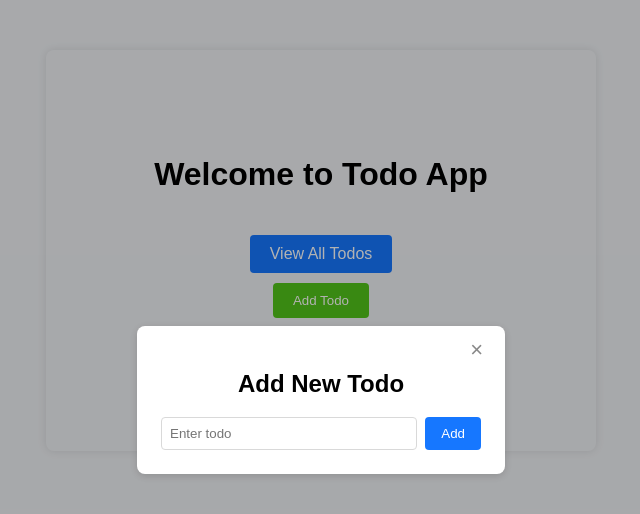
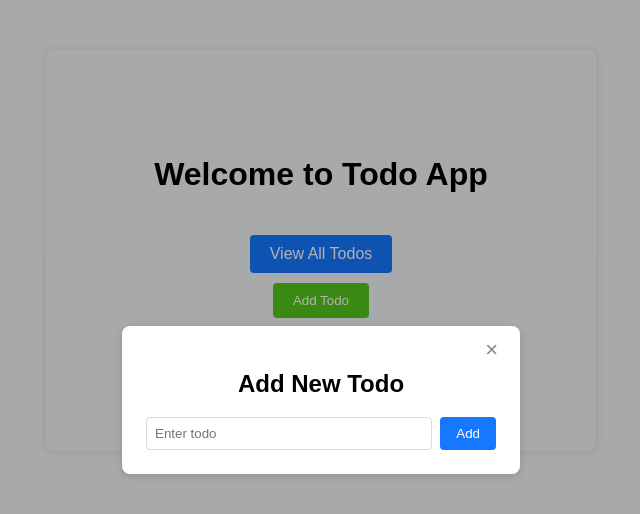
Before and after one commit to corneliusweb/todo-app-monorepo, a React (Vite) app: page / in a window 1280 px wide. Both pictures are taken after a click on the button "Add Todo". Shown: the top 514 px of the page, without its empty margins (319-959 px from the left). Built offline with nearby package versions, Linux system fonts and the light colour scheme.

Commit message:
Adjust add todo modal size

```diff
--- a/src/components/Modal.jsx
+++ b/src/components/Modal.jsx
@@ -17,8 +17,9 @@ const contentStyle = {
   background: 'white',
   borderRadius: 8,
   padding: 24,
-  minWidth: 320,
-  maxWidth: '90vw',
+  minWidth: 300,
+  width: 350,
+  maxWidth: '60vw',
   boxShadow: '0 2px 8px rgba(0,0,0,0.15)',
   position: 'relative',
 };
```
